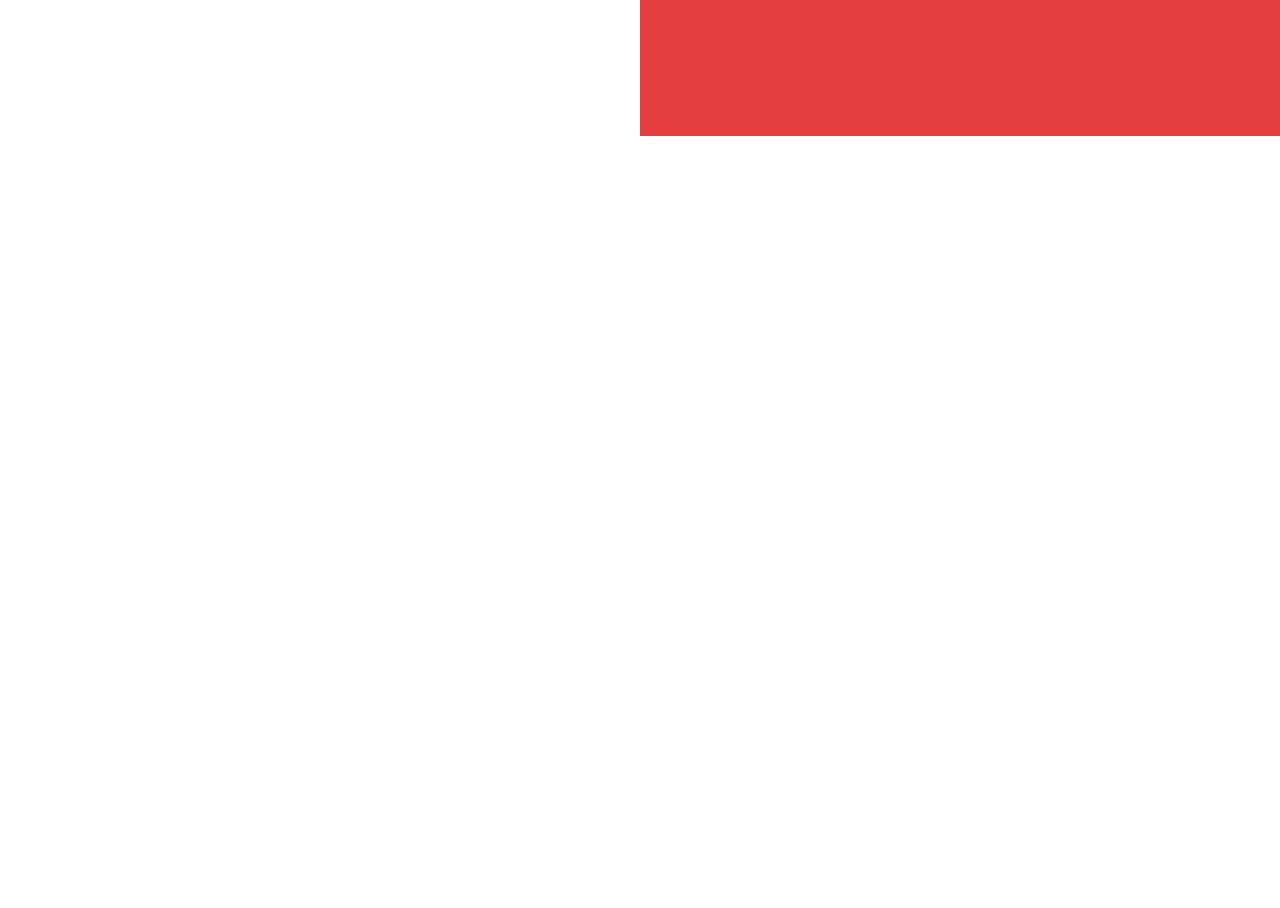
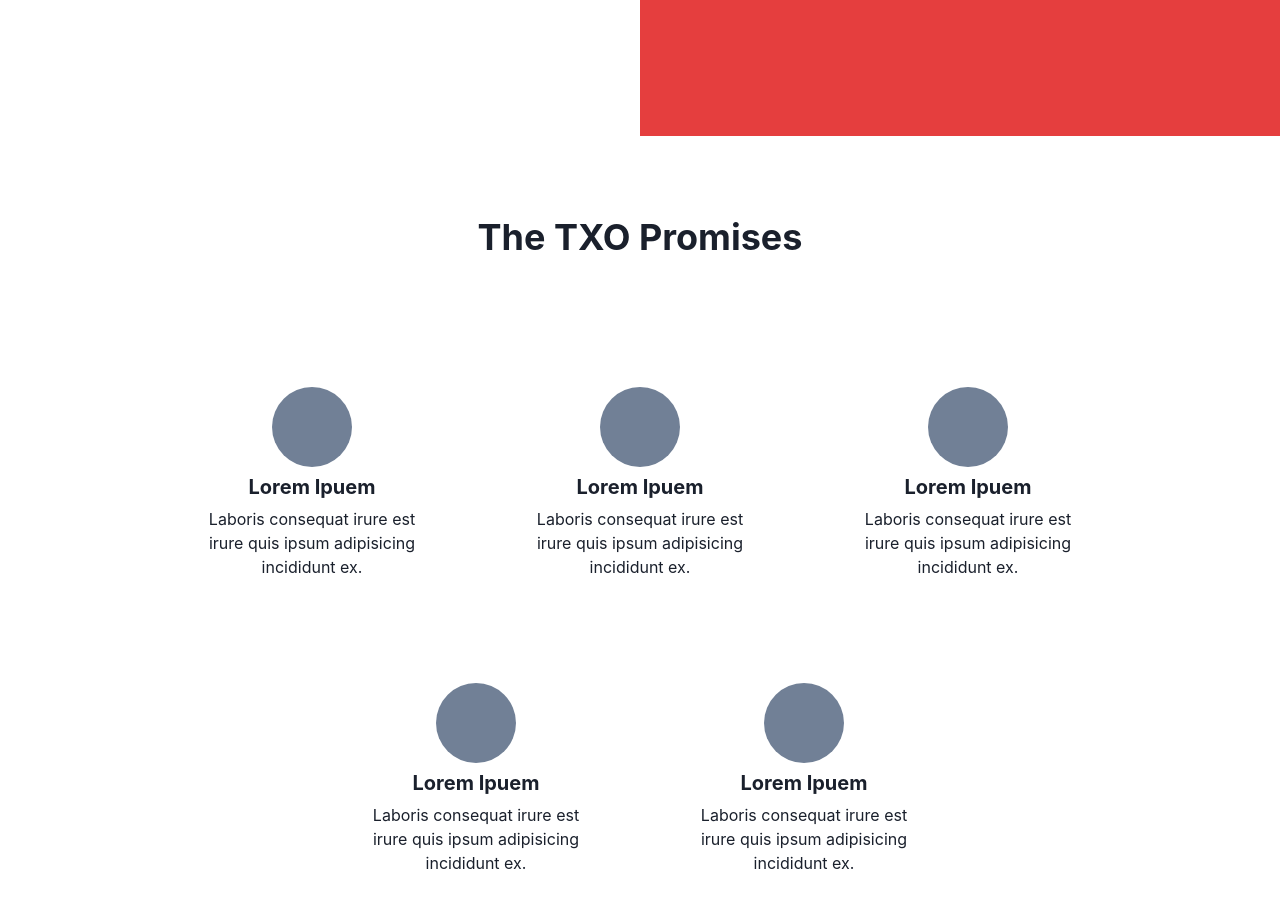
Before and after one commit to acostahf/TXO, a Next.js app: page / in a window 1280 px wide. Shown: the part 760-1668 px from the top of the page. Before the commit the page ends 896 px from the top, so only its background shows below. Built offline with nearby package versions, Linux system fonts and the light colour scheme.

Commit message:
create card component and promises section"

```diff
--- /dev/null
+++ b/components/card.js
@@ -0,0 +1,18 @@
+import React from "react";
+import { Box, Heading, Text, Flex } from "@chakra-ui/layout";
+
+const Card = (props) => {
+  return (
+    <Flex maxW="xs" direction="column" align="center" p="12">
+      <Box w="20" h="20" bgColor="gray.500" rounded="full" mb="2"></Box>
+      <Heading as="h6" fontSize="xl" mb="2">
+        {props.title}
+      </Heading>
+      <Text fontSize="md" align="center">
+        {props.description}
+      </Text>
+    </Flex>
+  );
+};
+
+export default Card;
--- a/pages/index.js
+++ b/pages/index.js
@@ -3,6 +3,7 @@ import Image from "next/image";
 import { gsap } from "gsap";
 import React, { useEffect } from "react";
 import { Hero } from "../components/Hero";
+import Promises from "../section/promises";
 
 export default function Home() {
   useEffect(() => {
@@ -12,6 +13,7 @@ export default function Home() {
   return (
     <div>
       <Hero />
+      <Promises />
     </div>
   );
 }
--- /dev/null
+++ b/section/promises.js
@@ -0,0 +1,55 @@
+import { Box, Flex, Heading, Wrap, WrapItem } from "@chakra-ui/layout";
+import React from "react";
+import Card from "../components/card";
+
+// data
+const cardItems = [
+  {
+    title: "Lorem Ipuem",
+    description:
+      " Laboris consequat irure est irure quis ipsum adipisicing incididunt ex.",
+  },
+  {
+    title: "Lorem Ipuem",
+    description:
+      " Laboris consequat irure est irure quis ipsum adipisicing incididunt ex.",
+  },
+  {
+    title: "Lorem Ipuem",
+    description:
+      " Laboris consequat irure est irure quis ipsum adipisicing incididunt ex.",
+  },
+  {
+    title: "Lorem Ipuem",
+    description:
+      " Laboris consequat irure est irure quis ipsum adipisicing incididunt ex.",
+  },
+  {
+    title: "Lorem Ipuem",
+    description:
+      " Laboris consequat irure est irure quis ipsum adipisicing incididunt ex.",
+  },
+];
+
+const Promises = (props) => {
+  return (
+    <section>
+      <Flex align="center" direction="column">
+        <Heading mt="20" mb="20">
+          The TXO Promises{" "}
+        </Heading>
+        <Flex align="center" justify="center">
+          <Wrap justify="center">
+            {cardItems.map((items, i) => (
+              <WrapItem key={i}>
+                <Card title={items.title} description={items.description} />
+              </WrapItem>
+            ))}
+          </Wrap>
+        </Flex>
+      </Flex>
+    </section>
+  );
+};
+
+export default Promises;
```
